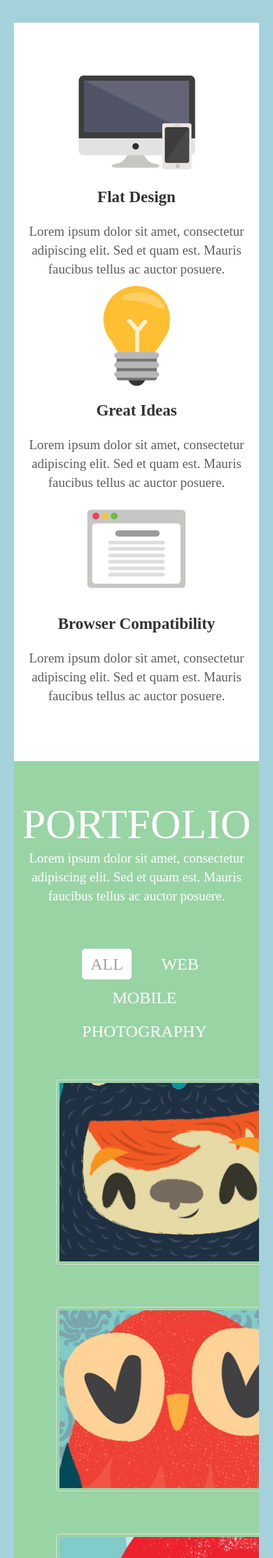
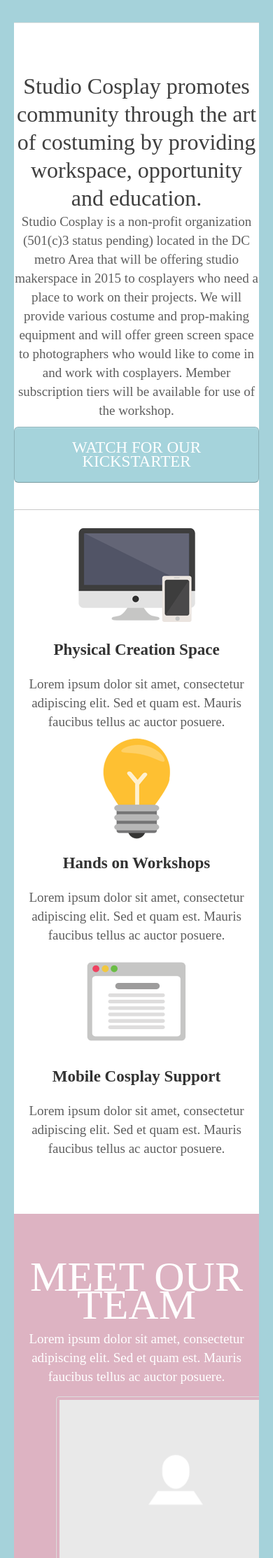
Before and after one commit to dennyau/studiocosplay, a PHP site: page / in a window 390 px wide. Shown: the part 523-2750 px from the top of the page at 70% size. Run offline with PHP 8.4, Linux system fonts and the light colour scheme.

Commit message:
Changed menu, added What We Do and Mission Statement and added 4th team slot
Need to look at bootstrap span/grid docs to make the 4th team slot fit in desktop breakpoint

```diff
--- a/index.html
+++ b/index.html
@@ -22,11 +22,13 @@
 
 			<div class="nav-collapse">
 				<ul class="nav">
-					<li><a href="#ourServices">What we do?</a></li>
-					<li><a href="#portfolioSection">Portfolio</a></li>
+					<li><a href="#carouselSection">Home</a></li>
+					<li><a href="#whatWeDo">What We Do</a></li>
+<!--
 					<li><a href="#meetourteamSection">Team</a></li>
-					<li><a href="#recentpostSection">Blog</a></li>
-					<li><a href="#contactSection">Support</a></li>
+-->
+					<li><a href="#recentpostSection">Memberships</a></li>
+					<li><a href="#contactSection">Contact Us</a></li>
 				</ul>
 			</div>
 
@@ -52,301 +54,44 @@
 <!-- Sectionone block ends======================================== -->
 
 
-<!-- Our Services======================================== -->
-<div id="ourServices">
+<!-- What We Do ======================================== -->
+<div id="whatWeDo">
     <div class="container">
         <div class="row">
+            <div class="inner">
+                <h1>Studio Cosplay promotes community through the art of costuming by providing workspace, opportunity and education.</h1>
+                <p>
+Studio Cosplay is a non-profit organization (501(c)3 status pending) located in the DC metro Area that will be offering studio makerspace in 2015 to cosplayers who need a place to work on their projects.
+We will provide various costume and prop-making equipment and will offer green screen space to photographers who would like to come in and work with cosplayers.
+Member subscription tiers will be available for use of the workshop.
+                </p>
+                <a href="#" class="btn btn-large btn-primary">WATCH FOR OUR KICKSTARTER</a>
             </div>
-				<div class="row">
-
+            <hr class="soften clear"/>
             <div class="row-fluid">
                 <div class="span4">
-
                     <div class="info-img">
-        <img src="themes/img/img-1.png" ></div>
-        <h4>Flat Design</h4>
+                        <img src="themes/img/img-1.png">
+                    </div>
+                    <h4>Physical Creation Space</h4>
                     <p>Lorem ipsum dolor sit amet, consectetur adipiscing elit. Sed et quam est. Mauris faucibus tellus ac auctor posuere. </p>
                 </div>
                 <div class="span4">
-        <div class="info-img"><img src="themes/img/img-2.png" ></div>
-        <h4>Great Ideas</h4>
+                    <div class="info-img">
+                        <img src="themes/img/img-2.png">
+                    </div>
+                    <h4>Hands on Workshops</h4>
                     <p>Lorem ipsum dolor sit amet, consectetur adipiscing elit. Sed et quam est. Mauris faucibus tellus ac auctor posuere. </p>
                 </div>
                 <div class="span4">
-        <div class="info-img"><img src="themes/img/img-3.png" ></div>
-        <h4>Browser  Compatibility</h4>
+                    <div class="info-img">
+                        <img src="themes/img/img-3.png">
+                    </div>
+                    <h4>Mobile Cosplay Support</h4>
                     <p>Lorem ipsum dolor sit amet, consectetur adipiscing elit. Sed et quam est. Mauris faucibus tellus ac auctor posuere. </p>
                 </div>
             </div>
-
-
-
-
-
-
         </div>
-</div>
-</div>
-
-<!-- Our Portfolio======================================== -->
-<div id="portfolioSection">
-<div class="span6"><h1 class="cntr">Portfolio</h1>
-<p>Lorem ipsum dolor sit amet, consectetur adipiscing elit. Sed et quam est. Mauris faucibus tellus ac auctor posuere. </p></div>
-<div class="container">
-	<ul class="nav nav-pills">
-	<li class="active"><a href="#all" data-toggle="tab">ALL</a></li>
-    <li><a href="#web" data-toggle="tab">WEB</a></li>
-    <li><a href="#mobile" data-toggle="tab">MOBILE</a></li>
-    <li><a href="#photo" data-toggle="tab">PHOTOGRAPHY</a></li>
-
-	</ul>
-<div class="clr"></div>
-<div class="tabbable tabs">
-<div class="tab-content label-primary">
-
-	<div class="tab-pane active" id="all">
-	<ul class="thumbnails">
-
-		<li class="span4">
-			<div class="thumbnail">
-				<div class="blockDtl">
-				<a href="#myModal1" role="button"  data-toggle="modal"><img src="themes/img/img-4.png" alt=""></a>
-				</div>
-			</div>
-		</li>
-		<li class="span4">
-			<div class="thumbnail">
-				<div class="blockDtl">
-				<a href="#"><img src="themes/img/img-5.png" alt=""></a>
-				</div>
-			</div>
-		</li>
-		<li class="span4">
-			<div class="thumbnail">
-				<div class="blockDtl">
-				<a href="#"><img src="themes/img/img-6.png" alt=""></a>
-				</div>
-			</div>
-		</li><li class="span4">
-			<div class="thumbnail">
-				<div class="blockDtl">
-				<a href="#"><img src="themes/img/img-7.png" alt=""></a>
-				</div>
-			</div>
-		</li><li class="span4">
-			<div class="thumbnail">
-				<div class="blockDtl">
-				<a href="#"><img src="themes/img/img-8.png" alt=""></a>
-				</div>
-			</div>
-		</li>
-		<li class="span4">
-			<div class="thumbnail">
-				<div class="blockDtl">
-				<a href="#"><img src="themes/img/img-9.png" alt=""></a>
-				</div>
-			</div>
-		</li>
-
-
-	</ul>
-
-	</div>
-
-	<div class="tab-pane" id="web">
-	<ul class="thumbnails">
-
-		<li class="span4">
-			<div class="thumbnail">
-				<div class="blockDtl">
-				<a href="#myModal1" role="button" data-toggle="modal"><img src="themes/img/img-5.png" alt=""></a>
-				</div>
-			</div>
-		</li>
-		<li class="span4">
-			<div class="thumbnail">
-				<div class="blockDtl">
-				<a href="#"><img src="themes/img/img-4.png" alt=""></a>
-				</div>
-			</div>
-		</li>
-		<li class="span4">
-			<div class="thumbnail">
-				<div class="blockDtl">
-				<a href="#"><img src="themes/img/img-6.png" alt=""></a>
-				</div>
-			</div>
-		</li><li class="span4">
-			<div class="thumbnail">
-				<div class="blockDtl">
-				<a href="#"><img src="themes/img/img-7.png" alt=""></a>
-				</div>
-			</div>
-		</li><li class="span4">
-			<div class="thumbnail">
-				<div class="blockDtl">
-				<a href="#"><img src="themes/img/img-8.png" alt=""></a>
-				</div>
-			</div>
-		</li>
-		<li class="span4">
-			<div class="thumbnail">
-				<div class="blockDtl">
-				<a href="#"><img src="themes/img/img-9.png" alt=""></a>
-				</div>
-			</div>
-		</li>
-
-
-	</ul>
-
-	</div>
-
-	<div class="tab-pane" id="mobile">
-	<ul class="thumbnails">
-
-		<li class="span4">
-			<div class="thumbnail">
-				<div class="blockDtl">
-				<a href="#myModal1" role="button" data-toggle="modal"><img src="themes/img/img-5.png" alt=""></a>
-				</div>
-			</div>
-		</li>
-		<li class="span4">
-			<div class="thumbnail">
-				<div class="blockDtl">
-				<a href="#"><img src="themes/img/img-6.png" alt=""></a>
-				</div>
-			</div>
-		</li>
-		<li class="span4">
-			<div class="thumbnail">
-				<div class="blockDtl">
-				<a href="#"><img src="themes/img/img-4.png" alt=""></a>
-				</div>
-			</div>
-		</li><li class="span4">
-			<div class="thumbnail">
-				<div class="blockDtl">
-				<a href="#"><img src="themes/img/img-7.png" alt=""></a>
-				</div>
-			</div>
-		</li><li class="span4">
-			<div class="thumbnail">
-				<div class="blockDtl">
-				<a href="#"><img src="themes/img/img-8.png" alt=""></a>
-				</div>
-			</div>
-		</li>
-		<li class="span4">
-			<div class="thumbnail">
-				<div class="blockDtl">
-				<a href="#"><img src="themes/img/img-9.png" alt=""></a>
-				</div>
-			</div>
-		</li>
-
-
-	</ul>
-
-	</div>
-
-	<div class="tab-pane" id="photo">
-	<ul class="thumbnails">
-
-		<li class="span4">
-			<div class="thumbnail">
-				<div class="blockDtl">
-				<a href="#myModal1" role="button" data-toggle="modal"><img src="themes/img/img-7.png" alt=""></a>
-				</div>
-			</div>
-		</li>
-		<li class="span4">
-			<div class="thumbnail">
-				<div class="blockDtl">
-				<a href="#"><img src="themes/img/img-4.png" alt=""></a>
-				</div>
-			</div>
-		</li>
-		<li class="span4">
-			<div class="thumbnail">
-				<div class="blockDtl">
-				<a href="#"><img src="themes/img/img-6.png" alt=""></a>
-				</div>
-			</div>
-		</li>
-
-
-
-	</ul>
-
-	</div>
-
-
-
-
-    <a href="#" class="btn btn-large btn-primary disabled">SHOW MORE</a>
-
-
-
-</div>
-</div>
-</div>
-</div>
-
-
-
-
-
-<!-- Blog Section -->
-<div id="blogSection">
-
- <div class="container">
-
-   <div class="row span12">
-
-
-        <div class="span8">
-
-		<div class="inner">
-		<h1>Layered Neatly Photoshop Template</h1>
-		<p>Lorem ipsum dolor sit amet, consectetur adipiscing elit. Sed et quam est. Mauris faucibus tellus ac auctor posuere. Integer lobortis purus a felis adipiscing, eget ornare justo semper. Etiam commodo tincidunt ante.</p>
-
-        <a href="#" class="btn btn-large btn-primary">SHOW MORE</a>
-		</div>
-
-        </div>
-
-        <div class="span4">
-          <img src="themes/img/img-10.png" alt="" />
-        </div>
-
-   </div>
-
-        <hr class="soften clear"/>
-
-    <div class="row span12">
-
-        <div class="span4">
-          <img src="themes/img/img-10.png" alt="" />
-        </div>
-
-        <div class="span8">
-
-		<div class="inner">
-		<h1>Layered Neatly Photoshop Template</h1>
-		<p>Lorem ipsum dolor sit amet, consectetur adipiscing elit. Sed et quam est. Mauris faucibus tellus ac auctor posuere. Integer lobortis purus a felis adipiscing, eget ornare justo semper. Etiam commodo tincidunt ante.</p>
-
-        <a href="#" class="btn btn-large btn-primary">SHOW MORE</a>
-		</div>
-
-        </div>
-
-
-
-   </div>
-
-
     </div>
 </div>
 
@@ -366,6 +111,19 @@
 			<div class="thumbnail">
 				<div class="blockDtl">
 				<a href="#" ><img src="themes/img/img-11.png" alt=""></a>
+                <h4>JOHN SMITH</h4>
+                <h5>Creative Director</h5>
+                <p>Lorem ipsum dolor sit amet, consectetur adipiscing elit. Sed et quam est. </p>
+                <a class="facebook" href="#"></a>
+                    <a class="twitter" href="#"></a>
+                    <a class="pin" href="#"></a>
+				</div>
+			</div>
+		</li>
+		<li class="span4">
+			<div class="thumbnail">
+				<div class="blockDtl">
+				<a href="#"><img src="themes/img/img-11.png" alt=""></a>
                 <h4>JOHN SMITH</h4>
                 <h5>Creative Director</h5>
                 <p>Lorem ipsum dolor sit amet, consectetur adipiscing elit. Sed et quam est. </p>
@@ -529,10 +287,10 @@
 
 
                 <div class=" span4 socialicon">
-                    <a class="facebook" href="http://www.facebook.com/xtendify"></a>
-                    <a class="twitter" href="http://www.twitter.com/xtendify"></a>
-                    <a class="html5" href="#"></a>
-                    <a class="icon2" href="#"></a>
+                    <a class="icon2" href="mailto:contactstudiocosplay@gmail.com "></a>
+                    <a class="facebook" href="http://www.facebook.com/studiocosplay"></a>
+                    <a class="twitter" href="http://www.twitter.com/Studio_Cosplay"></a>
+                    <a class="html5" href="http://www.instagram.com/StudioCosplay/"></a>
                 </div>
 
 
@@ -574,14 +332,5 @@
 
 </script>
 
-
-
-
-
-
-
-
-
-
 </body>
 </html>
--- a/themes/css/style.css
+++ b/themes/css/style.css
@@ -30,15 +30,15 @@
 .nav li{display:inline-block; float:none;}
 .nav a {padding: 3px 18px;font-size: 23px; display: inline-block; color:#3a494c; font-family: "Myriad Pro";}
 
- #portfolioSection, #ourServices, #blogSection{padding:70px 0 ; }
+ #portfolioSection, #whatWeDo, #blogSection{padding:70px 0 ; }
 .txtR{text-align:right}
 
-#ourServices{background: #fff;text-align: center;border-top: 1px solid #ddd;}
-#ourServices h4 {
+#whatWeDo{background: #fff;text-align: center;border-top: 1px solid #ddd;}
+#whatWeDo h4 {
     margin:25px 0;
 }
 
-#ourServices p {
+#whatWeDo p {
     color: #5E5E5E;
     font-size: 19px;
     line-height: 27px;
```
Lines whose indentation alone changed are shown as unchanged.
